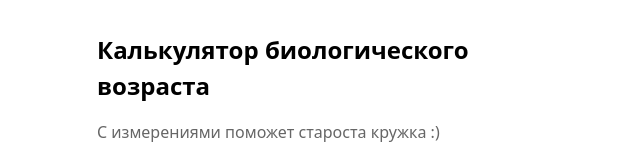
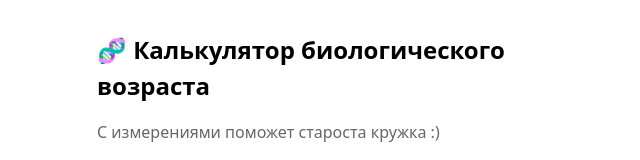
Before and after one commit to helich-tblm/bioage, a plain HTML site: page index.html in a window 1280 px wide. Shown: the top 160 px of the page, without its empty margins (319-959 px from the left). Drawn offline with Linux system fonts and the light colour scheme.

Commit message:
Update index.html

```diff
--- a/index.html
+++ b/index.html
@@ -62,7 +62,7 @@
   </style>
 </head>
 <body>
-  <h1>Калькулятор биологического возраста</h1>
+  <h1>&#129516 Калькулятор биологического возраста</h1>
   <p class="subtitle">С измерениями поможет староста кружка :)</p>
 
   <form id="calcForm" novalidate>
```
